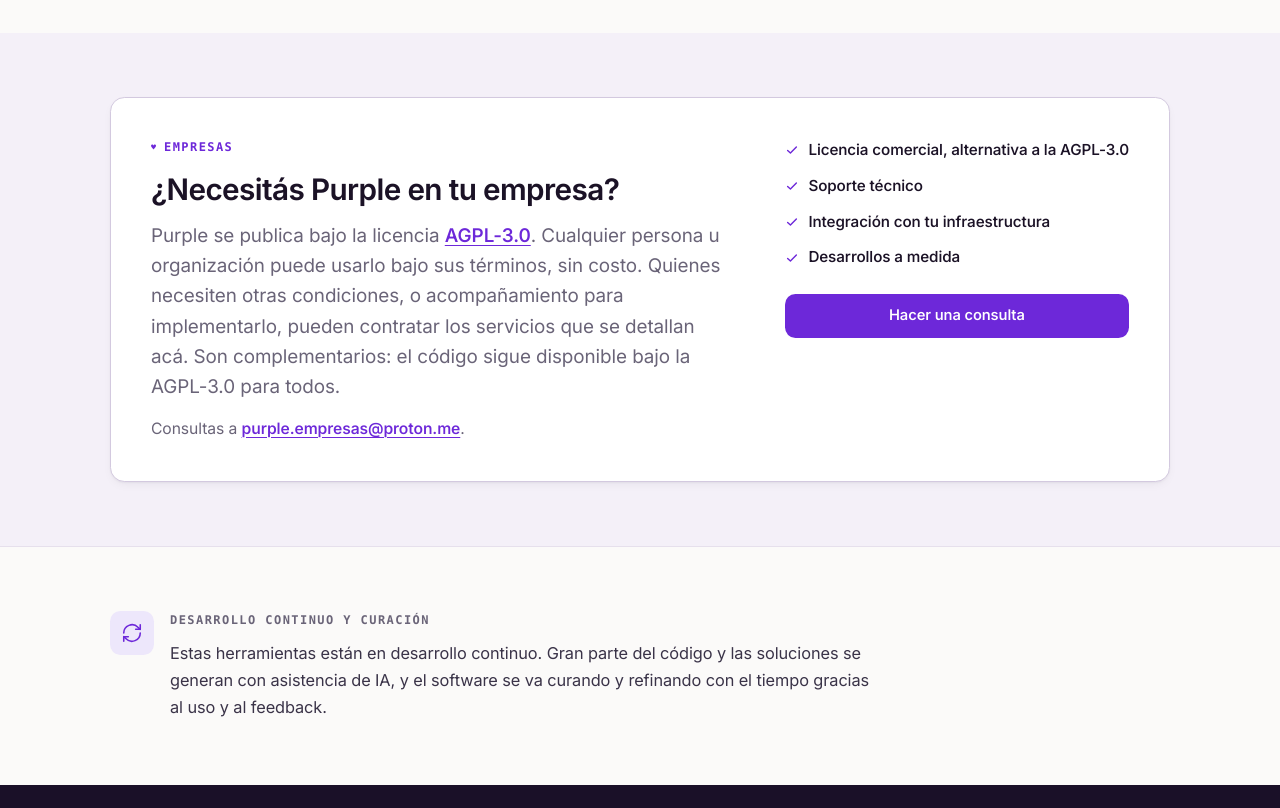
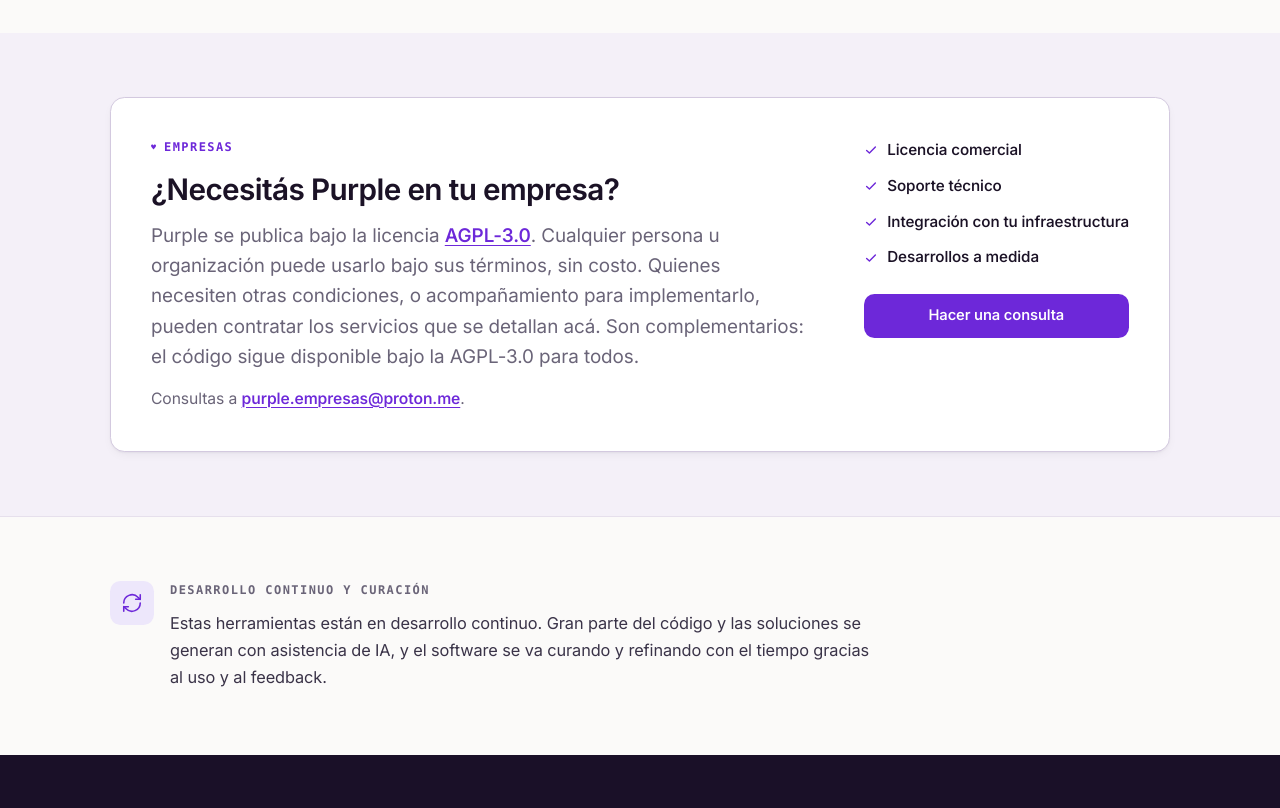
Before and after one commit to ltrecanao/purple, a plain HTML site: page index.html in a window 1280 px wide. Shown: the part 1800-2608 px from the top of the page. Drawn offline with Linux system fonts and the light colour scheme.

Commit message:
docs: elimina informacion redudante

```diff
--- a/index.html
+++ b/index.html
@@ -255,7 +255,7 @@
           </div>
           <div class="enterprise-accion">
             <ul class="enterprise-ofrece" aria-label="Qué se ofrece">
-              <li><svg viewBox="0 0 16 16" width="14" height="14" fill="none" stroke="currentColor" stroke-width="1.6" stroke-linecap="round" stroke-linejoin="round" aria-hidden="true" focusable="false"><path d="M3 8.5l3.2 3L13 4.5"/></svg>Licencia comercial, alternativa a la AGPL-3.0</li>
+              <li><svg viewBox="0 0 16 16" width="14" height="14" fill="none" stroke="currentColor" stroke-width="1.6" stroke-linecap="round" stroke-linejoin="round" aria-hidden="true" focusable="false"><path d="M3 8.5l3.2 3L13 4.5"/></svg>Licencia comercial</li>
               <li><svg viewBox="0 0 16 16" width="14" height="14" fill="none" stroke="currentColor" stroke-width="1.6" stroke-linecap="round" stroke-linejoin="round" aria-hidden="true" focusable="false"><path d="M3 8.5l3.2 3L13 4.5"/></svg>Soporte técnico</li>
               <li><svg viewBox="0 0 16 16" width="14" height="14" fill="none" stroke="currentColor" stroke-width="1.6" stroke-linecap="round" stroke-linejoin="round" aria-hidden="true" focusable="false"><path d="M3 8.5l3.2 3L13 4.5"/></svg>Integración con tu infraestructura</li>
               <li><svg viewBox="0 0 16 16" width="14" height="14" fill="none" stroke="currentColor" stroke-width="1.6" stroke-linecap="round" stroke-linejoin="round" aria-hidden="true" focusable="false"><path d="M3 8.5l3.2 3L13 4.5"/></svg>Desarrollos a medida</li>
```
